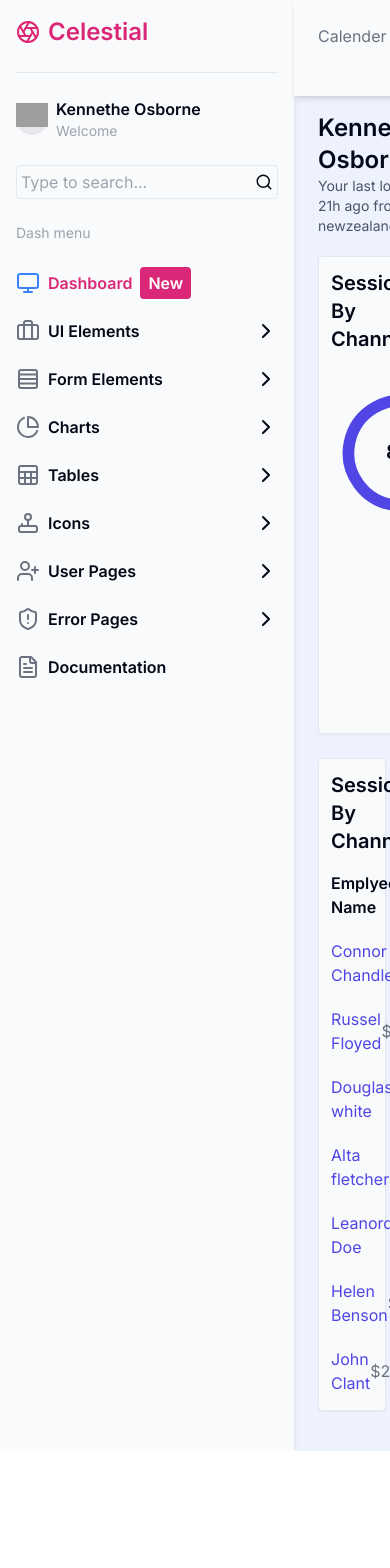
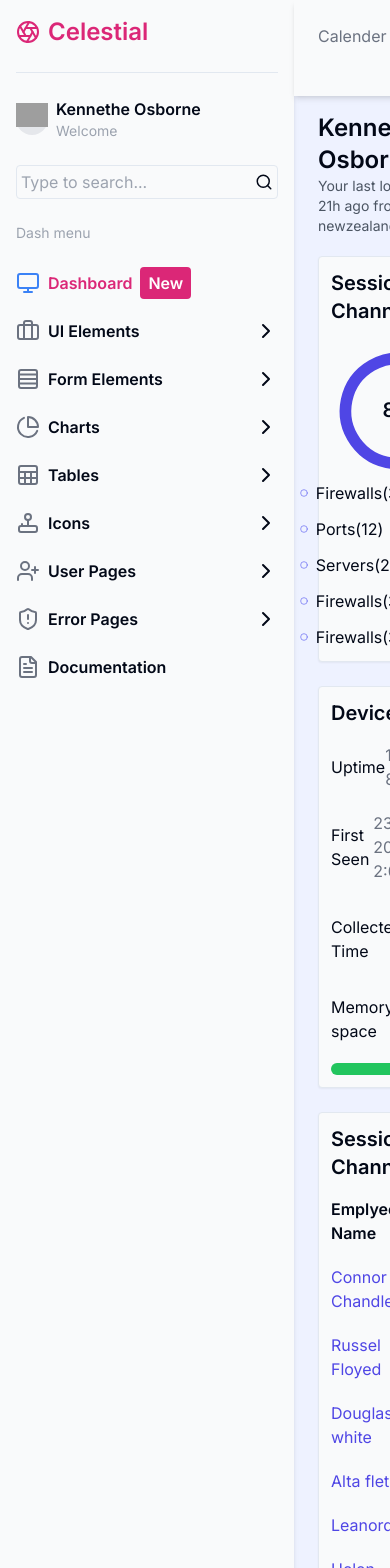
Before and after one commit to naren4488/rewardwale-dashboard, a Next.js app: page / in a window 390 px wide. Shown: the top 1568 px of the page. Before the commit the page ends 1451 px from the top, so only its background shows below. Built offline with nearby package versions, Linux system fonts and the light colour scheme; grey boxes are pictures that could not be loaded.

Commit message:
responsive grid

```diff
--- a/src/app/page.tsx
+++ b/src/app/page.tsx
@@ -40,12 +40,12 @@ export default function Home() {
 
         {/* charts */}
         <section className="w-full">
-          <div className=" grid grid-cols-3 gap-6 mb-6">
+          <div className=" grid grid-cols-3 max-lg:grid-cols-2 gap-6 mb-6">
             <SessionCard />
             <EventsCard />
             <DeviceStatsCard />
           </div>
-          <div className=" grid grid-cols-4 gap-6 mb-6">
+          <div className=" grid grid-cols-4 max-lg:grid-cols-2 gap-6 mb-6">
             <EmployeeCard />
             <SalesCard />
             <TitleCard />
--- a/src/components/SalesCard.tsx
+++ b/src/components/SalesCard.tsx
@@ -56,7 +56,7 @@ export default function SalesCard({}: Props) {
   return (
     <div className="rounded border p-3 shadow-sm bg-gray-50 col-span-2">
       <div className="flex justify-between items-center">
-        <h2 className="text-xl font-semibold mb-4">Sessions By Channel</h2>
+        <h2 className="text-xl font-semibold mb-4">Seles Analytics</h2>
         <p className="bg-gray-200 p-1 rounded">Month</p>
       </div>
       <div className="mb-4 flex items-center gap-6">
@@ -69,7 +69,7 @@ export default function SalesCard({}: Props) {
         </div>
         <div>
           <div className="flex items-center gap-2">
-            <GlobeLock size={16}/>
+            <GlobeLock size={16} />
             <p>Offline</p>
           </div>
           <p className="text-2xl font-semibold text-[#f48c06]">13,221</p>
--- a/src/components/SessionCard.tsx
+++ b/src/components/SessionCard.tsx
@@ -7,7 +7,7 @@ export default function SessionCard({}: Props) {
   return (
     <div className="rounded border p-3 shadow-sm bg-gray-50">
       <h2 className="text-xl font-semibold mb-4">Session By Channel</h2>
-      <div className="flex items-center justify-between">
+      <div className="flex items-center justify-between max-lg:flex-col">
         <div className="relative">
           <LoaderCircle size={140} className=" text-indigo-600" />
           <p className=" text-xl font-semibold absolute top-[55px] left-[55px]">
```
